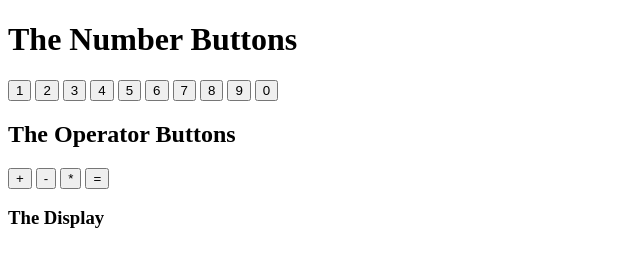
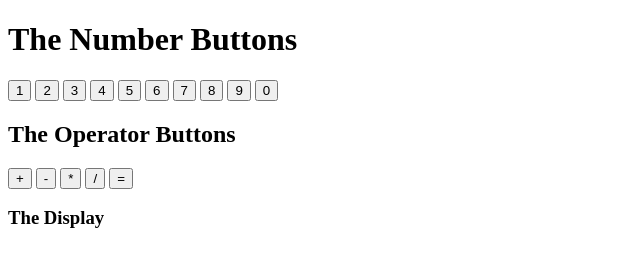
Before and after one commit to SkiSherpa/My-First-Caculator, a plain HTML site: page index.html in a window 1280 px wide. Shown: the full height of the page, 0-640 px from the left. Drawn offline with Linux system fonts and the light colour scheme.

Commit message:
All basic operators are present now

```diff
--- a/index.html
+++ b/index.html
@@ -20,7 +20,7 @@
     <button type="button" onclick="display(event)">+</button>
     <button type="button" onclick="display(event)">-</button>
     <button type="button" onclick="display(event)">*</button>
-
+    <button type="button" onclick="display(event)">/</button>
     <button type="button" onclick="display(event)">=</button>
 
     <h3 id="the-display">The Display</h3>
```
